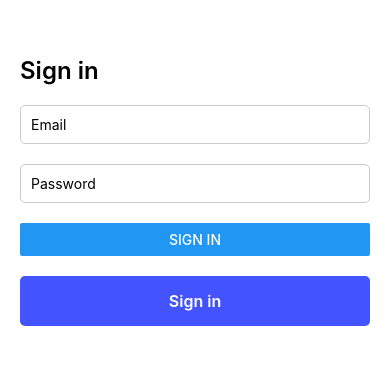
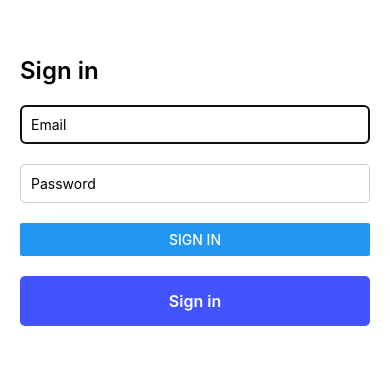
Before and after one commit to OldEphraim/photo-diary-frontend-rebuild, a React Native app: screen / in a window 390 px wide. Shown: the part 231-596 px from the top of the page. Built offline with nearby package versions, Linux system fonts and the light colour scheme.

Commit message:
text input

```diff
--- a/App.tsx
+++ b/App.tsx
@@ -6,7 +6,7 @@ export default function App() {
     <KeyboardAvoidingView behavior={Platform.OS === 'ios' ? 'padding' : 'height' } style={styles.container}>
       <Text style={styles.title}>Sign in</Text>
 
-      <TextInput placeholder="Email" style={styles.input} />
+      <TextInput placeholder="Email" style={styles.input} autoFocus autoCapitalize="none" keyboardType="email-address" autoComplete="email" />
       <TextInput placeholder="Password" style={styles.input} secureTextEntry />
 
       <Button title="Sign in" onPress={() => {}} />
```
